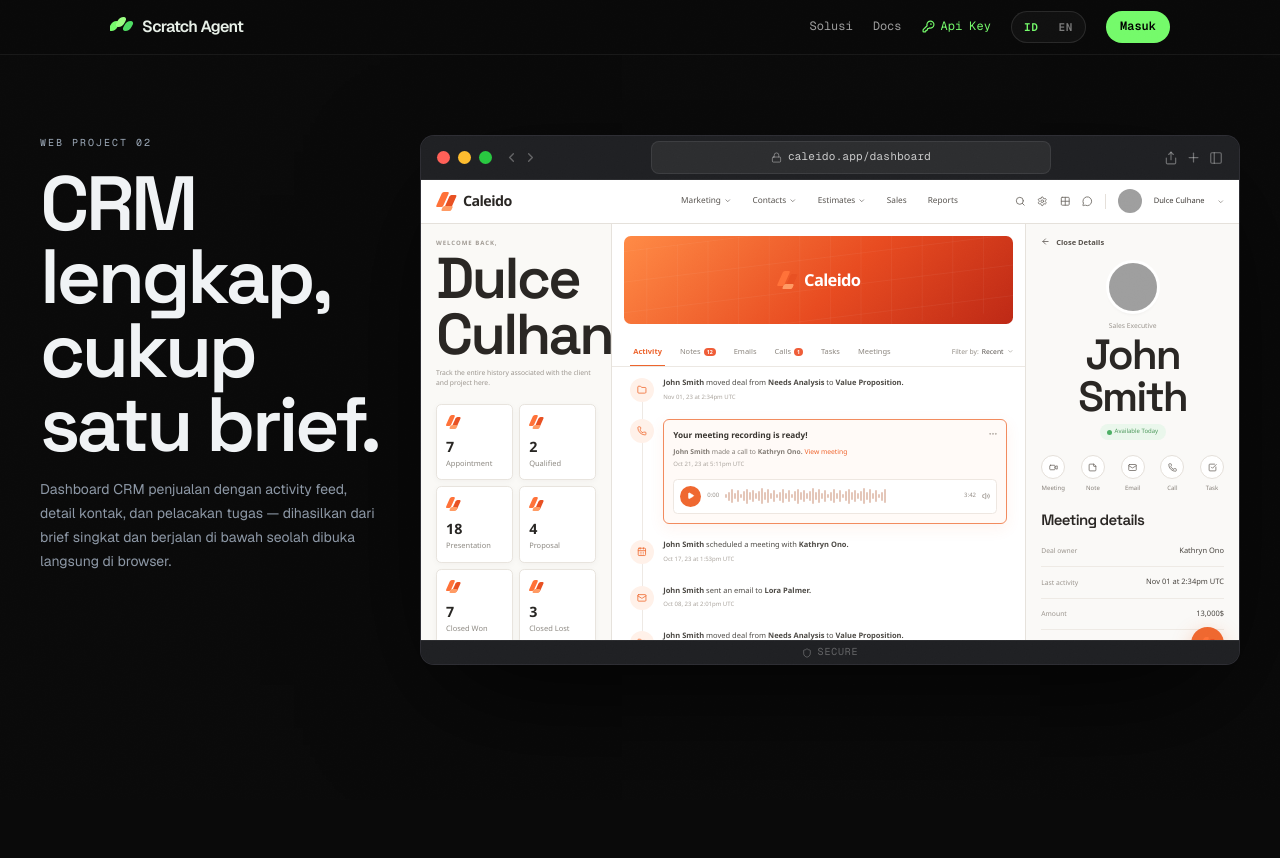
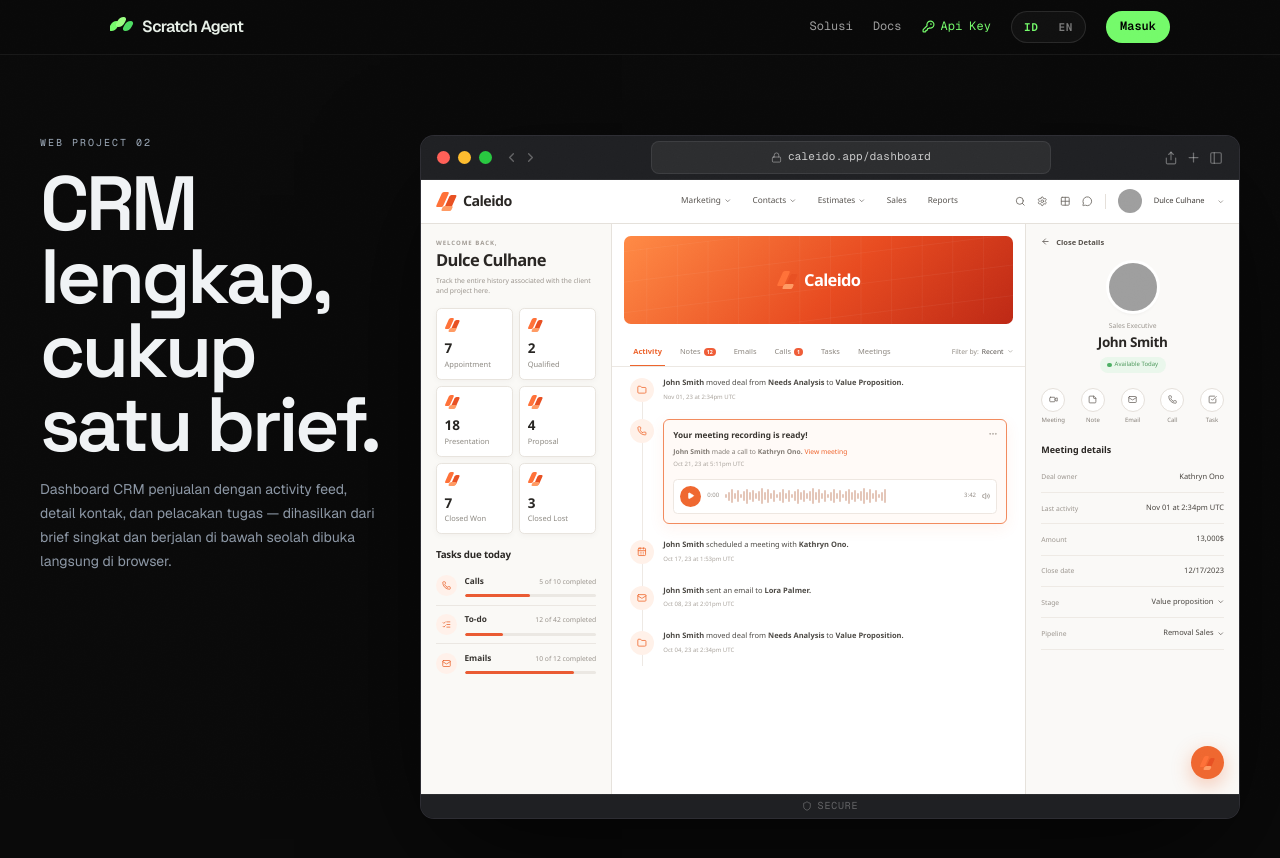
Before and after one commit to webprojectid/scratchagent, a Next.js app: page /sample/web-project-2 in a window 1280 px wide. Shown: the top 858 px of the page. Before the commit the page ends 800 px from the top, so only its background shows below. Built offline with nearby package versions, Linux system fonts and the light colour scheme; grey boxes are pictures that could not be loaded.

Commit message:
fix: Caleido pakai ratio referensi 4:3 dan cegah global heading CSS merusak sidebar

```diff
--- a/src/components/ui/caleido-crm-demo.tsx
+++ b/src/components/ui/caleido-crm-demo.tsx
@@ -21,9 +21,9 @@
 
 function StatCard({ value, label }: { value: number; label: string }) {
   return (
-    <div className="relative min-h-[72px] rounded-[7px] border border-[#e8e4de] bg-white p-3 shadow-[0_2px_8px_rgba(39,34,27,.04)]">
+    <div className="relative min-h-[64px] rounded-[7px] border border-[#e8e4de] bg-white p-2.5 shadow-[0_2px_8px_rgba(39,34,27,.04)]">
       <Mark small />
-      <p className="mt-2 text-[19px] font-semibold leading-none text-[#272522]">{value}</p>
+      <p className="mt-1.5 text-[18px] font-semibold leading-none text-[#272522]">{value}</p>
       <p className="mt-1 text-[10px] text-[#8d8982]">{label}</p>
     </div>
   );
@@ -31,7 +31,7 @@
 
 function TaskProgress({ icon, title, done, total, width }: { icon: React.ReactNode; title: string; done: number; total: number; width: string }) {
   return (
-    <div className="py-3">
+    <div className="py-2.5">
       <div className="flex items-center gap-2.5">
         <span className="grid size-7 place-items-center rounded-full bg-[#fff1ea] text-[#e96029]">{icon}</span>
         <div className="min-w-0 flex-1">
@@ -108,16 +108,16 @@
         {/* left */}
         <aside className="overflow-y-auto border-r border-[#e6e2dc] bg-[#faf9f6] px-5 py-5 [&::-webkit-scrollbar]:hidden">
           <p className="text-[8px] font-semibold uppercase tracking-[.16em] text-[#a09a93]">Welcome back,</p>
-          <h1 className="mt-1 text-[22px] font-semibold tracking-[-.04em] text-[#292623]">Dulce Culhane</h1>
+          <div className="mt-1 text-[22px] font-semibold leading-[1.1] tracking-[-.04em] text-[#292623]">Dulce Culhane</div>
           <p className="mt-2 max-w-[220px] text-[9px] leading-[1.55] text-[#9a948d]">Track the entire history associated with the client and project here.</p>
 
-          <div className="mt-5 grid grid-cols-2 gap-2">
+          <div className="mt-4 grid grid-cols-2 gap-2">
             <StatCard value={7} label="Appointment"/><StatCard value={2} label="Qualified"/>
             <StatCard value={18} label="Presentation"/><StatCard value={4} label="Proposal"/>
             <StatCard value={7} label="Closed Won"/><StatCard value={3} label="Closed Lost"/>
           </div>
 
-          <h2 className="mt-6 text-[13px] font-semibold tracking-[-.02em]">Tasks due today</h2>
+          <div className="mt-5 text-[13px] font-semibold leading-tight tracking-[-.02em]">Tasks due today</div>
           <div className="mt-2 divide-y divide-[#ebe7e2]">
             <TaskProgress icon={<Phone size={12}/>} title="Calls" done={5} total={10} width="50%"/>
             <TaskProgress icon={<ListChecks size={12}/>} title="To-do" done={12} total={42} width="29%"/>
@@ -167,7 +167,7 @@
           <div className="mt-5 text-center">
             <img src="https://images.unsplash.com/photo-1507003211169-0a1dd7228f2d?w=140&h=140&fit=crop&crop=face" alt="John Smith" className="mx-auto size-16 rounded-full object-cover ring-4 ring-white shadow-md"/>
             <p className="mt-3 text-[9px] text-[#9a948d]">Sales Executive</p>
-            <h2 className="mt-1 text-[18px] font-semibold tracking-[-.03em]">John Smith</h2>
+            <div className="mt-1 text-[18px] font-semibold leading-tight tracking-[-.03em]">John Smith</div>
             <span className="mt-2 inline-flex items-center gap-1 rounded-full bg-[#eaf7ec] px-2.5 py-1 text-[8px] font-medium text-[#4b985a]"><span className="size-1.5 rounded-full bg-[#4caf64]"/>Available Today</span>
           </div>
 
@@ -175,7 +175,7 @@
             <Action icon={<Video size={12}/>} label="Meeting"/><Action icon={<StickyNote size={12}/>} label="Note"/><Action icon={<Mail size={12}/>} label="Email"/><Action icon={<Phone size={12}/>} label="Call"/><Action icon={<CheckSquare size={12}/>} label="Task"/>
           </div>
 
-          <h3 className="mt-6 text-[12px] font-semibold">Meeting details</h3>
+          <div className="mt-6 text-[12px] font-semibold leading-tight">Meeting details</div>
           <div className="mt-2">
             <DetailRow label="Deal owner" value="Kathryn Ono"/>
             <DetailRow label="Last activity" value="Nov 01 at 2:34pm UTC"/>
@@ -193,5 +193,5 @@
 }
 
 export function DemoOne() {
-  return <SafariFrame url="caleido.app/dashboard" ratio="desktop"><CaleidoCrmDashboard/></SafariFrame>;
+  return <SafariFrame url="caleido.app/dashboard" ratio="standard"><CaleidoCrmDashboard/></SafariFrame>;
 }
--- a/src/components/ui/safari-browser-frame.tsx
+++ b/src/components/ui/safari-browser-frame.tsx
@@ -27,15 +27,16 @@
 
 export const SafariFrame = forwardRef<
   HTMLDivElement,
-  { children: ReactNode; className?: string; url?: string; ratio?: "desktop" }
+  { children: ReactNode; className?: string; url?: string; ratio?: "desktop" | "standard" }
 >(function SafariFrame({ children, className = "", url = "scratchagent.app/sample/web-project", ratio }, ref) {
   const viewportRef = useRef<HTMLDivElement>(null);
   useImperativeHandle(ref, () => viewportRef.current as HTMLDivElement);
 
   const [canvasSize, setCanvasSize] = useState<{ width: number; height: number } | null>(null);
+  const usesDesktopCanvas = ratio === "desktop" || ratio === "standard";
 
   useEffect(() => {
-    if (ratio !== "desktop") return;
+    if (!usesDesktopCanvas) return;
     const el = viewportRef.current;
     if (!el) return;
     const measure = () => {
@@ -48,7 +49,7 @@
     const observer = new ResizeObserver(measure);
     observer.observe(el);
     return () => observer.disconnect();
-  }, [ratio]);
+  }, [usesDesktopCanvas]);
 
   return (
     <div className={`overflow-hidden rounded-xl border border-white/10 bg-[#16161C] shadow-[0_40px_120px_-20px_rgba(0,0,0,0.8)] ${className}`}>
@@ -86,10 +87,14 @@
       <div
         ref={viewportRef}
         className={`relative overscroll-contain bg-[#0D0D18] ${
-          ratio === "desktop" ? "aspect-[16/9] w-full overflow-y-auto [&::-webkit-scrollbar]:hidden [-ms-overflow-style:none] [scrollbar-width:none]" : "h-[72vh] overflow-y-auto [&::-webkit-scrollbar]:hidden [-ms-overflow-style:none] [scrollbar-width:none]"
+          ratio === "standard"
+            ? "aspect-[4/3] w-full overflow-y-auto [&::-webkit-scrollbar]:hidden [-ms-overflow-style:none] [scrollbar-width:none]"
+            : ratio === "desktop"
+              ? "aspect-[16/9] w-full overflow-y-auto [&::-webkit-scrollbar]:hidden [-ms-overflow-style:none] [scrollbar-width:none]"
+              : "h-[72vh] overflow-y-auto [&::-webkit-scrollbar]:hidden [-ms-overflow-style:none] [scrollbar-width:none]"
         }`}
       >
-        {ratio === "desktop" ? (
+        {usesDesktopCanvas ? (
           <div
             style={
               canvasSize
```
